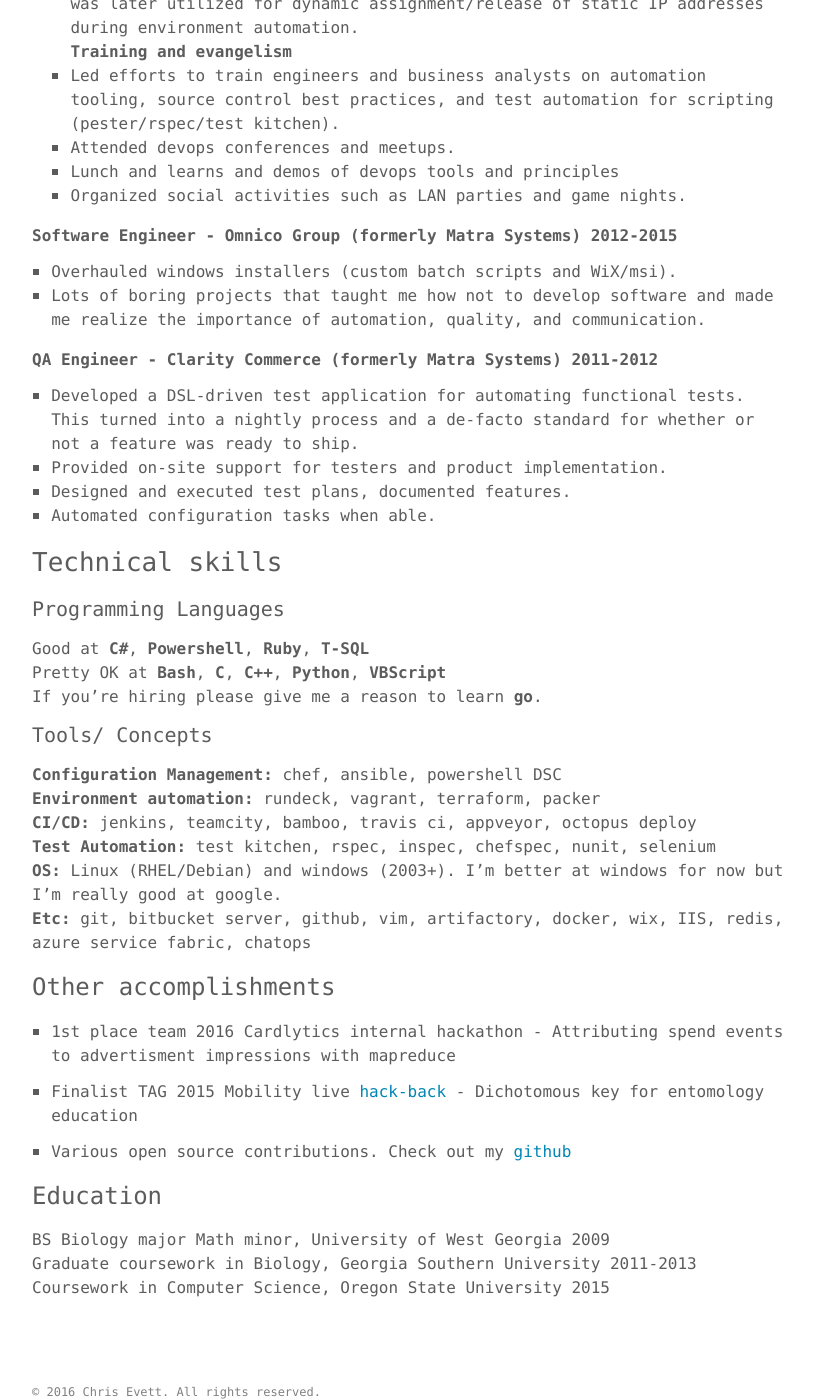
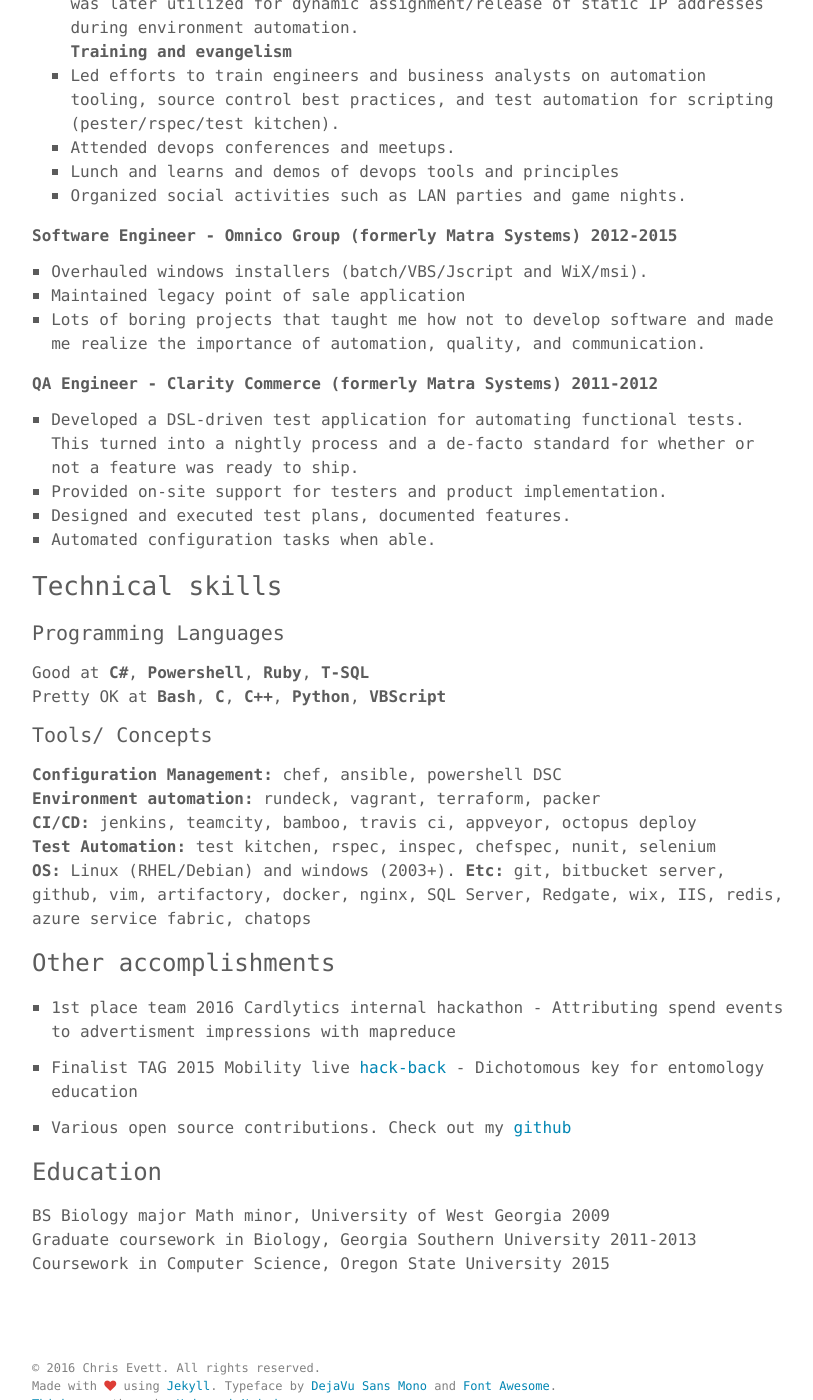
Before and after one commit to chrisevett/chrisevett.github.io, a Jekyll site: the page built from about.md, in a window 1280 px wide and 1400 px high, scrolled down 1526 px. Shown: the whole window, without its empty margins (232-1045 px from the left). Built offline with Jekyll 4.4.1, drawn with Linux system fonts in a browser that asks for light colours.

Commit message:
update resume

```diff
--- a/about.md
+++ b/about.md
@@ -49,7 +49,8 @@
 
 **Software Engineer - Omnico Group (formerly Matra Systems) 2012-2015**
 
-- Overhauled windows installers (custom batch scripts and WiX/msi).
+- Overhauled windows installers (batch/VBS/Jscript and WiX/msi).
+- Maintained legacy point of sale application
 - Lots of boring projects that taught me how not to develop software and made me realize the importance of automation, quality, and communication.
 
 
@@ -66,15 +67,15 @@
 #### Programming Languages
 Good at **C#**, **Powershell**, **Ruby**, **T-SQL**
 Pretty OK at **Bash**, **C**, **C++**, **Python**, **VBScript**
-If you're hiring please give me a reason to learn **go**.
+
 
 #### Tools/ Concepts
 **Configuration Management:** chef, ansible, powershell DSC
 **Environment automation:** rundeck, vagrant, terraform, packer
 **CI/CD:** jenkins, teamcity, bamboo, travis ci, appveyor, octopus deploy
 **Test Automation:** test kitchen, rspec, inspec, chefspec, nunit, selenium
-**OS:** Linux (RHEL/Debian) and windows (2003+). I'm better at windows for now but I'm really good at google.
-**Etc:** git, bitbucket server, github, vim, artifactory, docker, wix, IIS, redis, azure service fabric, chatops
+**OS:** Linux (RHEL/Debian) and windows (2003+).
+**Etc:** git, bitbucket server, github, vim, artifactory, docker, nginx, SQL Server, Redgate, wix, IIS, redis, azure service fabric, chatops
 
 ### Other accomplishments
 
```
